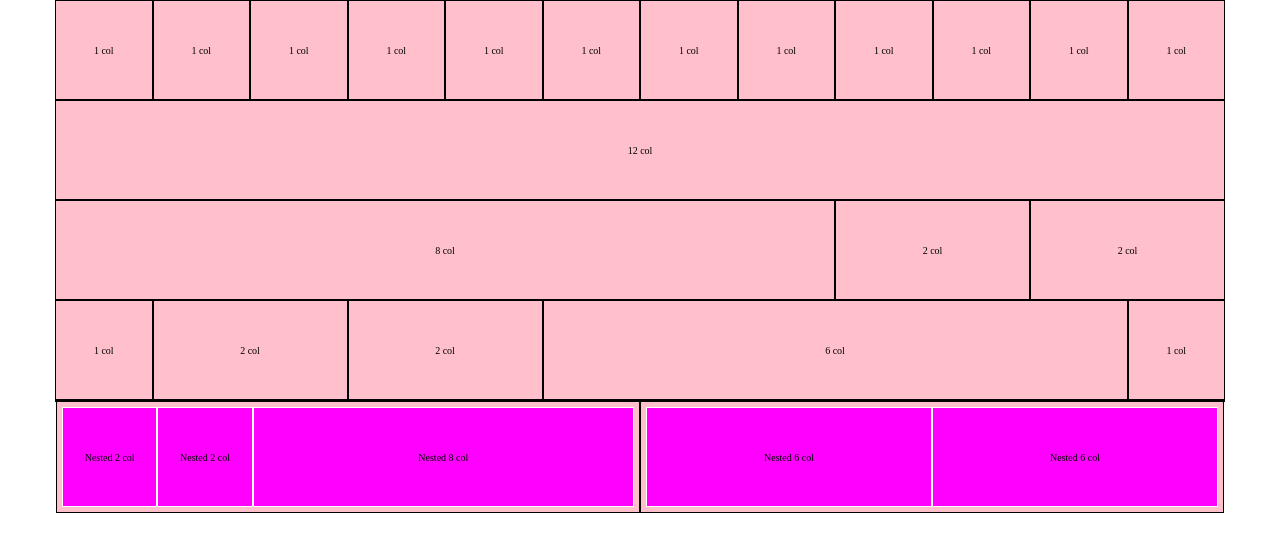
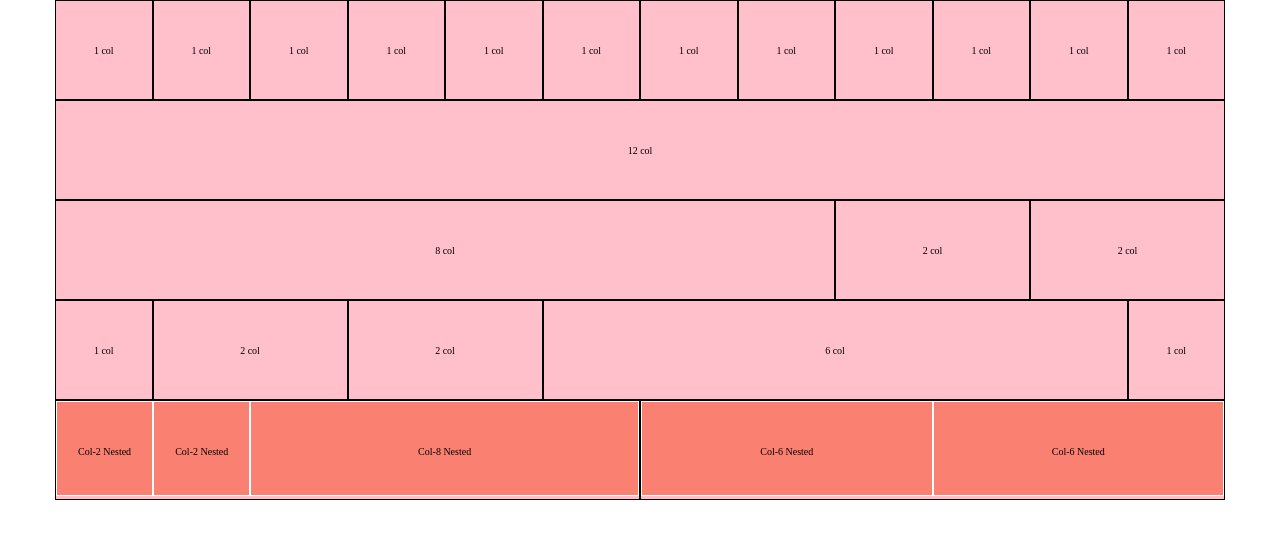
Before and after one commit to alessiogarifo92/html-css-12bool, a plain HTML site: page index.html in a window 1280 px wide. Drawn offline with Linux system fonts and the light colour scheme.

Commit message:
correzione footer con 2 col da 6

```diff
--- a/css/style.css
+++ b/css/style.css
@@ -18,35 +18,20 @@
   height: 100px;
 }
 
+/* regole per footer */
+
+.row .col-6 div{
+  background-color: salmon;
+  border: 1px solid white;
+  height: 95px;
+}
+
+.row .final{
+  padding: 3px 3px;
+}
+
 p{
   line-height: 100px;
   text-align: center;
   font-size: 10px;
 }
-
-
-/* regole per footer */
-
-footer{
-  border: 1px solid black;
-}
-
-#foot-left,
-#foot-right{
-  float: left;
-  width: 50%;
-  background-color: pink;
-  border: 1px solid black;
-  padding: 5px;
-}
-
-#foot-left > .col-8,
-#foot-left > .col-2 {
-  border: 1px solid white;
-  background-color: magenta;
-}
-
-#foot-right > .col-6 {
-  border: 1px solid white;
-  background-color: magenta;
-}
--- a/index.html
+++ b/index.html
@@ -152,48 +152,42 @@
 
       </div>
 
-      <footer>
+      <div class="row final">
 
-        <div id="foot-left">
+        <div class="col-6">
+
+            <!-- colonne nested -->
 
           <div class="col-2">
-
-            <p>Nested 2 col</p>
-
+            <p>Col-2 Nested</p>
           </div>
 
           <div class="col-2">
-
-            <p>Nested 2 col</p>
-
+            <p>Col-2 Nested</p>
           </div>
 
           <div class="col-8">
-
-            <p>Nested 8 col</p>
-
+            <p>Col-8 Nested</p>
           </div>
 
         </div>
 
-        <div id="foot-right">
+        <div class="col-6">
+
+            <!-- colonne nested -->
 
           <div class="col-6">
-
-            <p>Nested 6 col</p>
-
+            <p>Col-6 Nested</p>
           </div>
 
           <div class="col-6">
-
-            <p>Nested 6 col</p>
-
+            <p>Col-6 Nested</p>
           </div>
 
         </div>
 
+      </div>
 
-      </footer>
 
     </div>
 
```
